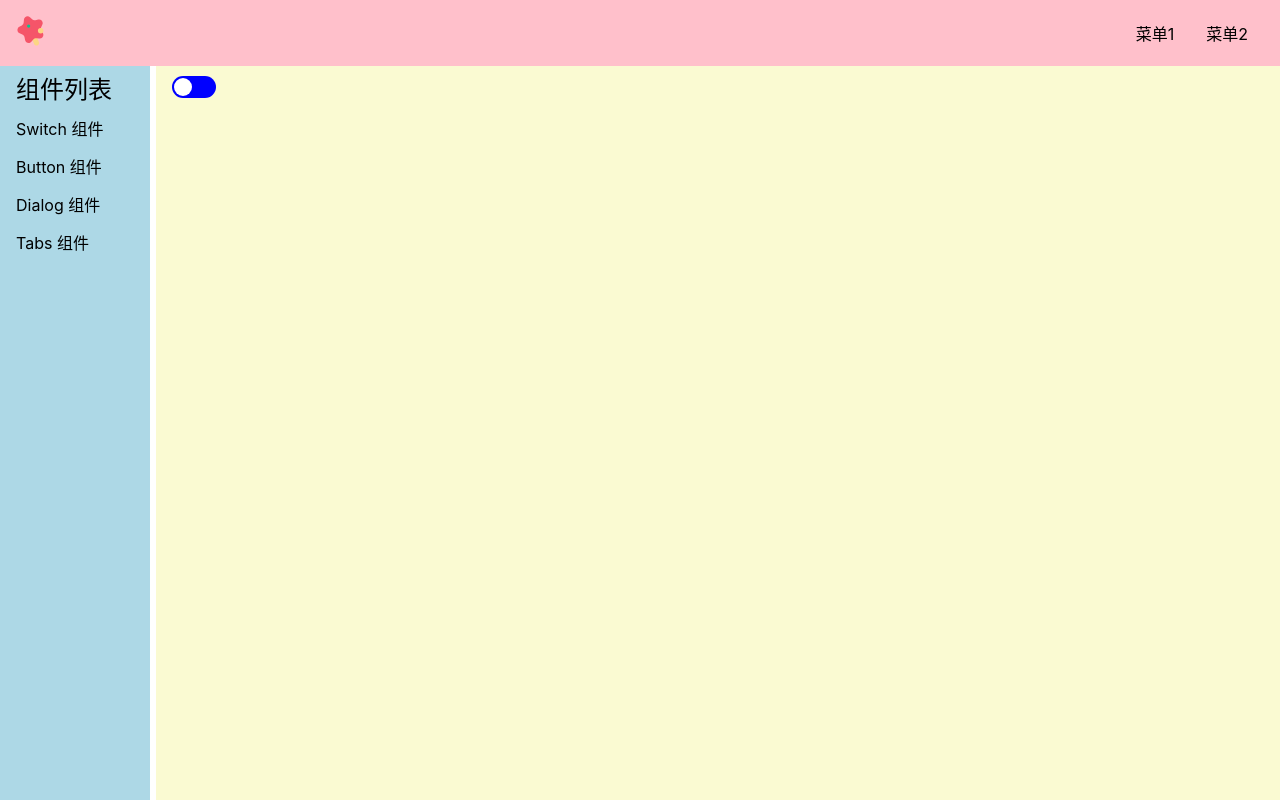
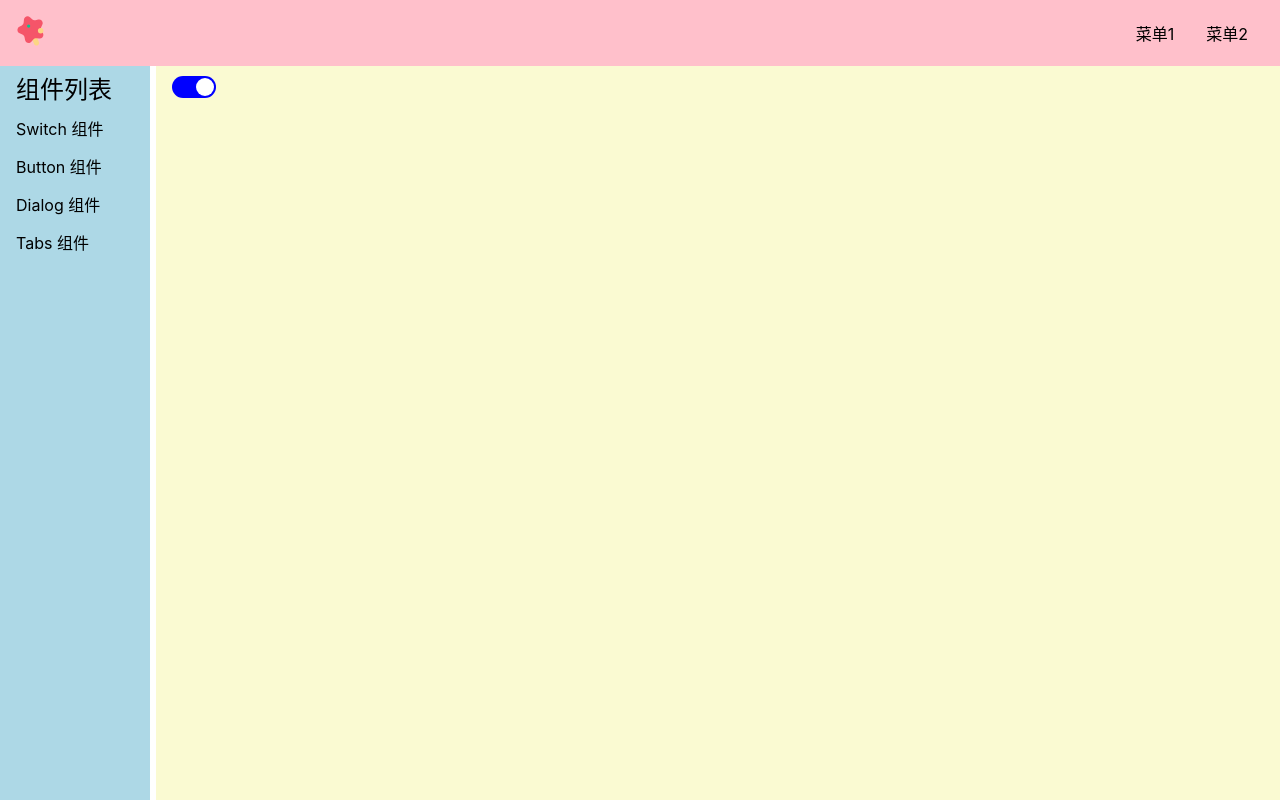
Before and after one commit to EvelynWXY/jelly-ui, a Vue app: page /#/doc/switch in a window 1280 px wide. In both pictures the pointer is over the element 183 px from the left and 87 px from the top of the page. Built offline with nearby package versions, Linux system fonts and the light colour scheme.

Commit message:
hover 之后右滚

```diff
--- a/src/libs/Switch.vue
+++ b/src/libs/Switch.vue
@@ -25,4 +25,8 @@ span {
     background: white;
     border-radius: $h2 / 2;
 }
+
+button:hover>span {
+    left: calc(100% - #{$h2} - 2px);
+}
 </style>
```
